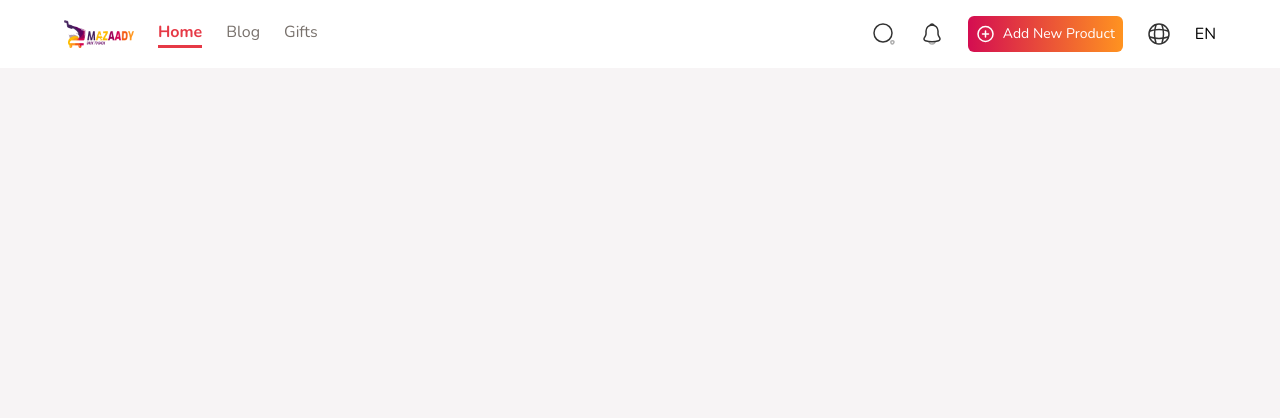
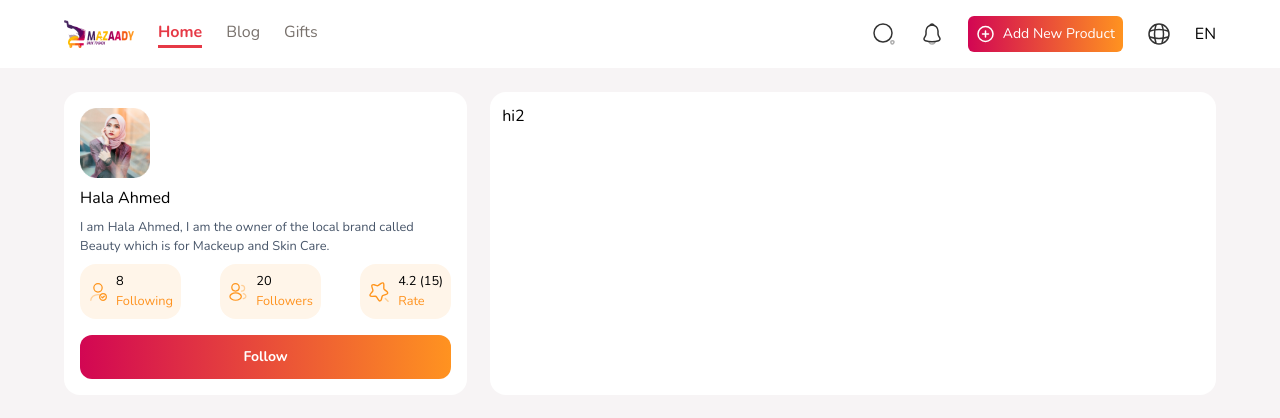
Before and after one commit to monashazly/Mazaady, a Nuxt app: page / in a window 1280 px wide. Shown: the top 418 px of the page. Built offline with nearby package versions, Linux system fonts and the light colour scheme.

Commit message:
profile section

```diff
--- a/assets/main.css
+++ b/assets/main.css
@@ -6,4 +6,5 @@
 body {
   font-family: 'Nunito', sans-serif;
   background-color: #f7f4f5;
+  box-sizing: border-box;
 }
--- a/components/Btn.vue
+++ b/components/Btn.vue
@@ -7,7 +7,7 @@ const props = defineProps({
 </script>
 
 <template>
-    <button class=" tw-text-sm tw-text-white tw-flex tw-items-center tw-bg-gradient-to-r tw-from-[#d40d51] tw-to-[#ff9320] tw-p-2 tw-rounded-md tw-gap-2 ">
+    <button class=" tw-text-sm tw-text-white tw-flex tw-items-center tw-bg-gradient-to-r tw-from-primary tw-to-secondary tw-p-2 tw-rounded-md tw-gap-2 ">
         <svg width="19" height="18" viewBox="0 0 19 18" fill="none" xmlns="http://www.w3.org/2000/svg">
             <path
                 d="M9.5 16.5C13.625 16.5 17 13.125 17 9C17 4.875 13.625 1.5 9.5 1.5C5.375 1.5 2 4.875 2 9C2 13.125 5.375 16.5 9.5 16.5Z"
--- /dev/null
+++ b/components/Chip.vue
@@ -0,0 +1,5 @@
+<template>
+    <span class=" tw-text-secondary tw-bg-secondary-low tw-rounded-2xl tw-p-2">
+        <slot name="content"/>
+    </span>
+</template>
--- /dev/null
+++ b/components/icons/Star.vue
@@ -0,0 +1,10 @@
+<template>
+    <svg width="22" height="22" viewBox="0 0 24 24" fill="none" xmlns="http://www.w3.org/2000/svg">
+        <path
+            d="M17.29 4.14002L17.22 7.93C17.21 8.45 17.54 9.14002 17.96 9.45002L20.44 11.33C22.03 12.53 21.77 14 19.87 14.6L16.64 15.61C16.1 15.78 15.53 16.37 15.39 16.92L14.62 19.86C14.01 22.18 12.49 22.41 11.23 20.37L9.46999 17.52C9.14999 17 8.39 16.61 7.79 16.64L4.45003 16.81C2.06003 16.93 1.38002 15.55 2.94002 13.73L4.92 11.43C5.29 11 5.46 10.2 5.29 9.66001L4.28005 6.43C3.69005 4.53 4.75004 3.48002 6.64004 4.10002L9.59005 5.07002C10.09 5.23002 10.84 5.12001 11.26 4.81001L14.34 2.59001C16 1.39001 17.33 2.09002 17.29 4.14002Z"
+            stroke="#FF951D" stroke-width="1.5" stroke-linecap="round" stroke-linejoin="round" />
+        <path opacity="0.4" d="M21.91 22L18.88 18.97" stroke="#FF951D" stroke-width="1.5" stroke-linecap="round"
+            stroke-linejoin="round" />
+    </svg>
+
+</template>
--- /dev/null
+++ b/components/icons/TwoUsers.vue
@@ -0,0 +1,17 @@
+<template>
+    <svg width="20" height="20" viewBox="0 0 24 24" fill="none" xmlns="http://www.w3.org/2000/svg">
+        <path
+            d="M9.16 10.87C9.06 10.86 8.94 10.86 8.83 10.87C6.45 10.79 4.56 8.84 4.56 6.44C4.56 3.99 6.54 2 9 2C11.45 2 13.44 3.99 13.44 6.44C13.43 8.84 11.54 10.79 9.16 10.87Z"
+            stroke="#FF951D" stroke-width="1.5" stroke-linecap="round" stroke-linejoin="round" />
+        <path opacity="0.4"
+            d="M16.41 4C18.35 4 19.91 5.57 19.91 7.5C19.91 9.39 18.41 10.93 16.54 11C16.46 10.99 16.37 10.99 16.28 11"
+            stroke="#FF951D" stroke-width="1.5" stroke-linecap="round" stroke-linejoin="round" />
+        <path
+            d="M4.16 14.56C1.74 16.18 1.74 18.82 4.16 20.43C6.91 22.27 11.42 22.27 14.17 20.43C16.59 18.81 16.59 16.17 14.17 14.56C11.43 12.73 6.92 12.73 4.16 14.56Z"
+            stroke="#FF951D" stroke-width="1.5" stroke-linecap="round" stroke-linejoin="round" />
+        <path opacity="0.4"
+            d="M18.34 20C19.06 19.85 19.74 19.56 20.3 19.13C21.86 17.96 21.86 16.03 20.3 14.86C19.75 14.44 19.08 14.16 18.37 14"
+            stroke="#FF951D" stroke-width="1.5" stroke-linecap="round" stroke-linejoin="round" />
+    </svg>
+
+</template>
--- /dev/null
+++ b/components/icons/UserIcon.vue
@@ -0,0 +1,14 @@
+<template>
+    <svg width="20" height="20" viewBox="0 0 24 24" fill="none" xmlns="http://www.w3.org/2000/svg">
+        <path
+            d="M12 12C14.7614 12 17 9.76142 17 7C17 4.23858 14.7614 2 12 2C9.23858 2 7 4.23858 7 7C7 9.76142 9.23858 12 12 12Z"
+            stroke="#FF951D" stroke-width="1.5" stroke-linecap="round" stroke-linejoin="round" />
+        <path opacity="0.4" d="M3.41003 22C3.41003 18.13 7.26003 15 12 15C12.96 15 13.89 15.13 14.76 15.37"
+            stroke="#FF951D" stroke-width="1.5" stroke-linecap="round" stroke-linejoin="round" />
+        <path
+            d="M22 18C22 18.75 21.79 19.46 21.42 20.06C21.21 20.42 20.94 20.74 20.63 21C19.93 21.63 19.01 22 18 22C16.54 22 15.27 21.22 14.58 20.06C14.21 19.46 14 18.75 14 18C14 16.74 14.58 15.61 15.5 14.88C16.19 14.33 17.06 14 18 14C20.21 14 22 15.79 22 18Z"
+            stroke="#FF951D" stroke-width="1.5" stroke-miterlimit="10" stroke-linecap="round" stroke-linejoin="round" />
+        <path d="M16.44 18L17.43 18.99L19.56 17.02" stroke="#FF951D" stroke-width="1.5" stroke-linecap="round"
+            stroke-linejoin="round" />
+    </svg>
+</template>
--- a/layouts/default.vue
+++ b/layouts/default.vue
@@ -52,6 +52,7 @@
             EN
         </div>
     </div>
+    <slot/>
 </template>
 <style scoped>
 .active-link {
--- a/nuxt.config.ts
+++ b/nuxt.config.ts
@@ -1,4 +1,7 @@
+
+
 export default defineNuxtConfig({
+
   compatibilityDate: '2024-04-03',
   devtools: { enabled: true },
   typescript :{
@@ -10,6 +13,6 @@ export default defineNuxtConfig({
       autoprefixer: {},
     },
   },
-  modules: ["@nuxtjs/tailwindcss", "@nuxt/image"],
+  modules: ["@nuxtjs/tailwindcss", "@nuxt/image", "vuetify-nuxt-module"],
   css:['~/assets/main.css'],
 })
--- a/package.json
+++ b/package.json
@@ -13,7 +13,8 @@
     "@nuxt/image": "^1.7.0",
     "@nuxtjs/tailwindcss": "^6.12.1",
     "nuxt": "^3.12.4",
-    "vue": "latest"
+    "vue": "latest",
+    "vuetify-nuxt-module": "^0.17.1"
   },
   "devDependencies": {
     "typescript": "^5.5.4",
--- a/pages/index.vue
+++ b/pages/index.vue
@@ -1,8 +1,54 @@
+<script setup>
+import UserIcon from "~/components/icons/UserIcon.vue"
+import TwoUsers from "~/components/icons/TwoUsers.vue"
+import Star from "~/components/icons/Star.vue"
 
-<script setup>
+
+const chipData = ref([
+    {
+        icon: markRaw(UserIcon),
+        number: 8,
+        text: 'Following'
+    },
+    {
+        icon: markRaw(TwoUsers),
+        number: 20,
+        text: 'Followers'
+    },
+    {
+        icon: markRaw(Star),
+        number: '4.2 (15)',
+        text: 'Rate'
+    }
+])
 
 </script>
 
-<template >
-    <div class=" tw-bg-primary">hi</div>
+<template>
+    <div class="tw-px-16 tw-py-6 tw-flex tw-justify-between">
+        <div class=" tw-flex tw-flex-col tw-gap-2 tw-bg-white tw-rounded-2xl tw-w-[35%] tw-p-4">
+            <NuxtImg src="/profile.png" width="70" />
+            <h3>Hala Ahmed</h3>
+            <small class=" tw-text-slate-600">
+                I am Hala Ahmed, I am the owner of the local brand called Beauty which is for Mackeup and Skin Care.
+            </small>
+            <div class="tw-flex tw-justify-between">
+                <Chip v-for="(data, index) in chipData" :key="index">
+                    <template #content>
+                        <div class="tw-flex tw-justify-start tw-gap-2 tw-items-center">
+                            <component :is="data.icon" />
+                            <div class="tw-flex tw-flex-col">
+                                <small class="tw-text-black">{{ data.number }}</small>
+                                <small>{{ data.text }}</small>
+                            </div>
+                        </div>
+                    </template>
+                </Chip>
+            </div>
+            <button class=" tw-mt-2 tw-text-white tw-text-sm tw-font-bold  tw-bg-gradient-to-r tw-from-primary tw-to-secondary tw-p-3 tw-rounded-xl ">Follow</button>
+        </div>
+        <div class=" tw-bg-white tw-rounded-2xl tw-w-[63%] tw-p-3">
+            hi2
+        </div>
+    </div>
 </template>
--- a/tailwind.config.js
+++ b/tailwind.config.js
@@ -9,7 +9,13 @@ module.exports = {
     "./error.vue",
   ],
   theme: {
-    extend: {},
+    extend: {
+      colors:{
+        primary:"#D20653",
+        secondary : "#ff9320",
+        "secondary-low" : "#fff5e9"
+      },
+    },
     fontFamily: {
         nunito: ['Nunito', 'sans-serif'],
       },
```
Also changed, not shown: public/profile.png (added), 1 other file (tests, documents, lock files or other folders).
